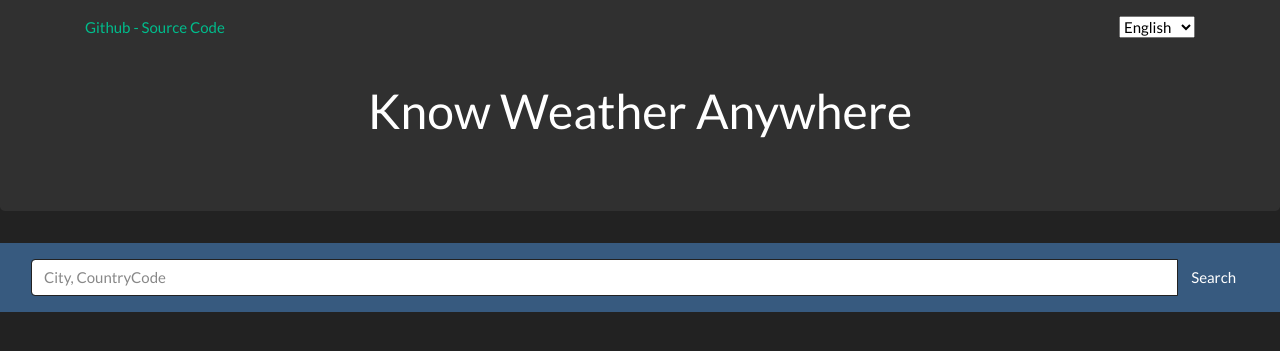
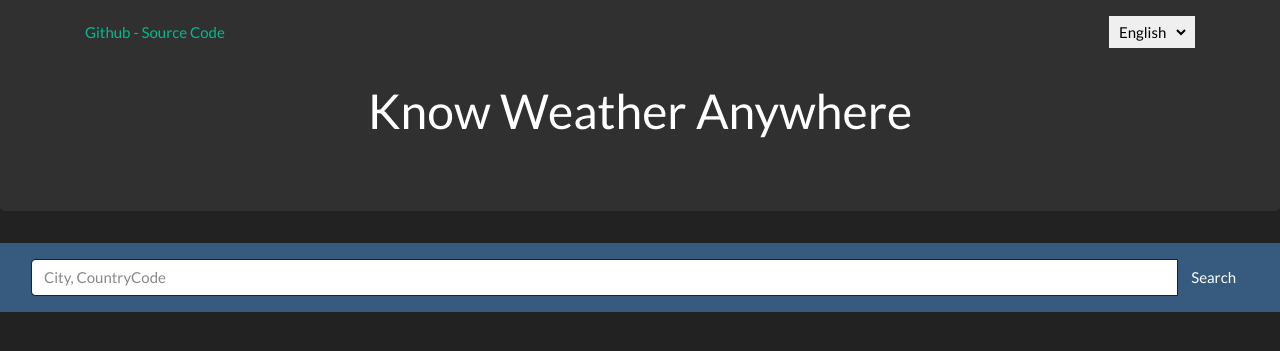
Before and after one commit to rahulpoluri/weather_application_django, a Django app: page / in a window 1280 px wide. Shown: the top 351 px of the page. Run offline with Django 4.2, Linux system fonts and the light colour scheme; some libraries are stand-ins or nearby versions.

Commit message:
css changes for selector

```diff
--- a/weatherproject/templates/index.html
+++ b/weatherproject/templates/index.html
@@ -21,10 +21,10 @@
   <div class="navbar navbar-expand-lg fixed-top navbar-dark bg-dark">
     <div class="container form-group">
       <a href="https://github.com/rahulpoluri/weather_application_django" class="navbar-tech">Github - Source Code</a>
-      <select id='lang' class="form-select" onchange={window.location.replace(`http://127.0.0.1:{{PORT}}/?lang=${document.getElementById('lang').value}`)}>
-        <option value="en" selected>English</option>
-        <option value="de">German</option>
-        <option value="fr">French</option>
+      <select id='lang' style="border: 6px solid transparent;" class="form-select" onchange={window.location.replace(`http://127.0.0.1:{{PORT}}/?lang=${document.getElementById('lang').value}`)}>
+        <option style="border: 6px solid transparent;" value="en" selected>English</option>
+        <option style="border: 6px solid transparent;" value="de">German</option>
+        <option style="border: 6px solid transparent;" value="fr">French</option>
       </select>
     </div>
   </div>
```
